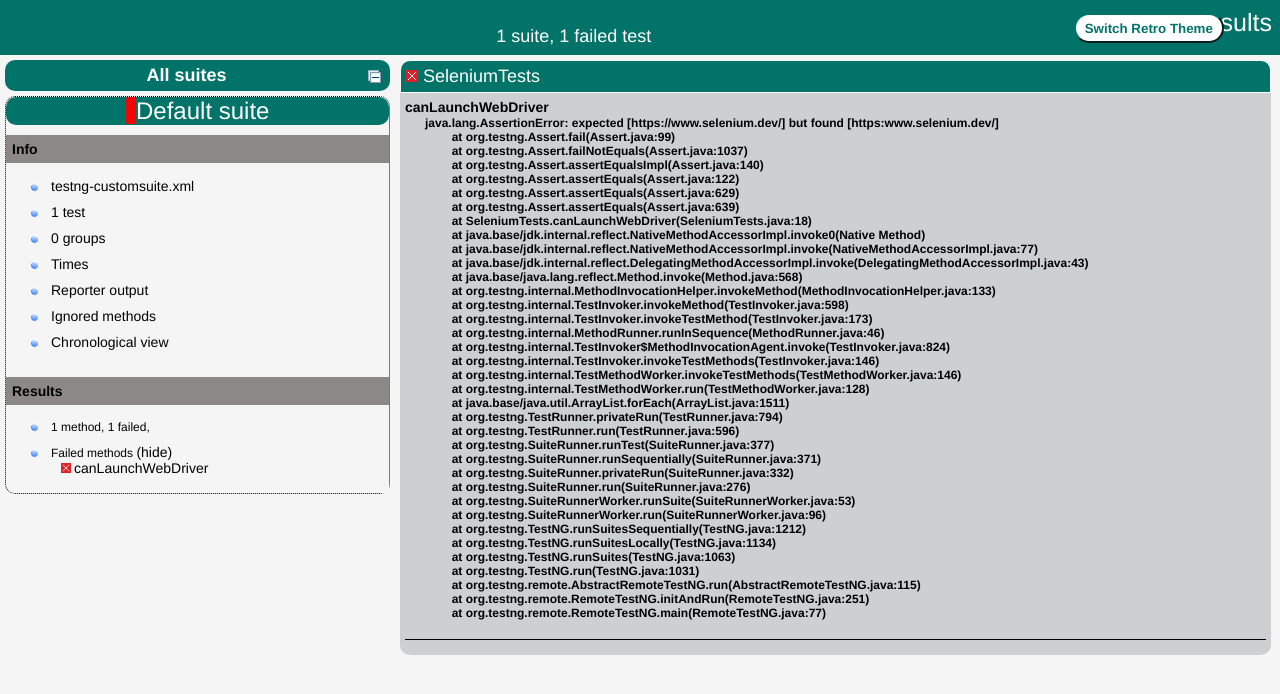
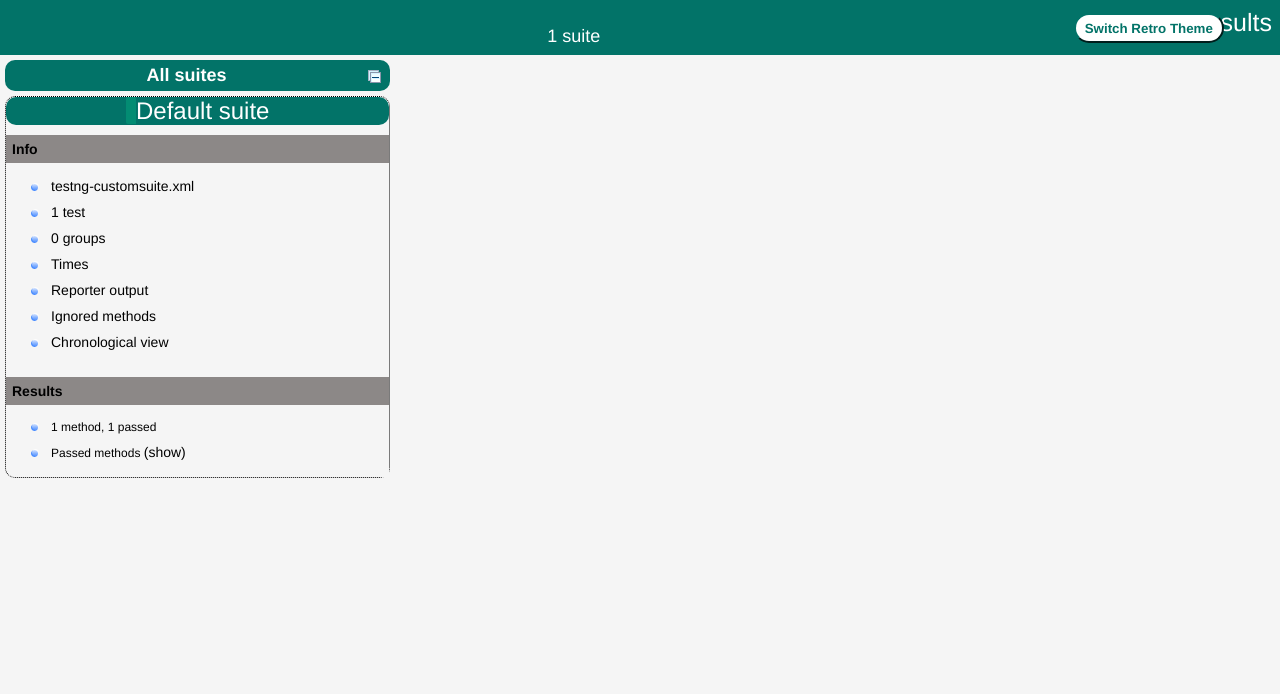
Before and after one commit to talnutt/Quintrix_Training, a plain HTML site: page automation.testing/test-output/index.html in a window 1280 px wide. Drawn offline with Linux system fonts and the light colour scheme; a script that the page names is missing.

Commit message:
update web driver

```diff
--- a/automation.testing/test-output/index.html
+++ b/automation.testing/test-output/index.html
@@ -26,7 +26,7 @@
       <span class="top-banner-title-font">Test results</span>
       <button id="button" class="button">Switch Retro Theme</button> <!-- button -->
       <br/>
-      <span class="top-banner-font-1">1 suite, 1 failed test</span>
+      <span class="top-banner-font-1">1 suite</span>
     </div> <!-- top-banner-root -->
     <div class="navigator-root">
       <div class="navigator-suite-header">
@@ -40,7 +40,7 @@
         <div class="rounded-window">
           <div class="suite-header light-rounded-window-top">
             <a href="#" panel-name="suite-Default_suite" class="navigator-link">
-              <span class="suite-name border-failed">Default suite</span>
+              <span class="suite-name border-passed">Default suite</span>
             </a> <!-- navigator-link -->
           </div> <!-- suite-header light-rounded-window-top -->
           <div class="navigator-suite-content">
@@ -93,21 +93,21 @@
               <div class="suite-section-content">
                 <ul>
                   <li>
-                    <span class="method-stats">1 method, 1 failed,   </span>
+                    <span class="method-stats">1 method,   1 passed</span>
                   </li>
                   <li>
-                    <span class="method-list-title failed">Failed methods</span>
-                    <span class="show-or-hide-methods failed">
-                      <a href="#" panel-name="suite-Default_suite" class="hide-methods failed suite-Default_suite"> (hide)</a> <!-- hide-methods failed suite-Default_suite -->
-                      <a href="#" panel-name="suite-Default_suite" class="show-methods failed suite-Default_suite"> (show)</a> <!-- show-methods failed suite-Default_suite -->
+                    <span class="method-list-title passed">Passed methods</span>
+                    <span class="show-or-hide-methods passed">
+                      <a href="#" panel-name="suite-Default_suite" class="hide-methods passed suite-Default_suite"> (hide)</a> <!-- hide-methods passed suite-Default_suite -->
+                      <a href="#" panel-name="suite-Default_suite" class="show-methods passed suite-Default_suite"> (show)</a> <!-- show-methods passed suite-Default_suite -->
                     </span>
-                    <div class="method-list-content failed suite-Default_suite">
+                    <div class="method-list-content passed suite-Default_suite">
                       <span>
-                        <img src="failed.png" width="3%"/>
+                        <img src="passed.png" width="3%"/>
                         <a href="#" panel-name="suite-Default_suite" title="SeleniumTests" class="method navigator-link" hash-for-method="canLaunchWebDriver">canLaunchWebDriver</a> <!-- method navigator-link -->
                       </span>
                       <br/>
-                    </div> <!-- method-list-content failed suite-Default_suite -->
+                    </div> <!-- method-list-content passed suite-Default_suite -->
                   </li>
                 </ul>
               </div> <!-- suite-section-content -->
@@ -119,9 +119,9 @@
     <div class="wrapper">
       <div class="main-panel-root">
         <div panel-name="suite-Default_suite" class="panel Default_suite">
-          <div class="suite-Default_suite-class-failed">
+          <div class="suite-Default_suite-class-passed">
             <div class="main-panel-header rounded-window-top">
-              <img src="failed.png"/>
+              <img src="passed.png"/>
               <span class="class-name">SeleniumTests</span>
             </div> <!-- main-panel-header rounded-window-top -->
             <div class="main-panel-content rounded-window-bottom">
@@ -130,52 +130,14 @@
                   <a name="canLaunchWebDriver">
                   </a> <!-- canLaunchWebDriver -->
                   <span class="method-name">canLaunchWebDriver</span>
-                  <div class="stack-trace">java.lang.AssertionError: expected [https://www.selenium.dev/] but found [https:www.selenium.dev/]
-	at org.testng.Assert.fail(Assert.java:99)
-	at org.testng.Assert.failNotEquals(Assert.java:1037)
-	at org.testng.Assert.assertEqualsImpl(Assert.java:140)
-	at org.testng.Assert.assertEquals(Assert.java:122)
-	at org.testng.Assert.assertEquals(Assert.java:629)
-	at org.testng.Assert.assertEquals(Assert.java:639)
-	at SeleniumTests.canLaunchWebDriver(SeleniumTests.java:18)
-	at java.base/jdk.internal.reflect.NativeMethodAccessorImpl.invoke0(Native Method)
-	at java.base/jdk.internal.reflect.NativeMethodAccessorImpl.invoke(NativeMethodAccessorImpl.java:77)
-	at java.base/jdk.internal.reflect.DelegatingMethodAccessorImpl.invoke(DelegatingMethodAccessorImpl.java:43)
-	at java.base/java.lang.reflect.Method.invoke(Method.java:568)
-	at org.testng.internal.MethodInvocationHelper.invokeMethod(MethodInvocationHelper.java:133)
-	at org.testng.internal.TestInvoker.invokeMethod(TestInvoker.java:598)
-	at org.testng.internal.TestInvoker.invokeTestMethod(TestInvoker.java:173)
-	at org.testng.internal.MethodRunner.runInSequence(MethodRunner.java:46)
-	at org.testng.internal.TestInvoker$MethodInvocationAgent.invoke(TestInvoker.java:824)
-	at org.testng.internal.TestInvoker.invokeTestMethods(TestInvoker.java:146)
-	at org.testng.internal.TestMethodWorker.invokeTestMethods(TestMethodWorker.java:146)
-	at org.testng.internal.TestMethodWorker.run(TestMethodWorker.java:128)
-	at java.base/java.util.ArrayList.forEach(ArrayList.java:1511)
-	at org.testng.TestRunner.privateRun(TestRunner.java:794)
-	at org.testng.TestRunner.run(TestRunner.java:596)
-	at org.testng.SuiteRunner.runTest(SuiteRunner.java:377)
-	at org.testng.SuiteRunner.runSequentially(SuiteRunner.java:371)
-	at org.testng.SuiteRunner.privateRun(SuiteRunner.java:332)
-	at org.testng.SuiteRunner.run(SuiteRunner.java:276)
-	at org.testng.SuiteRunnerWorker.runSuite(SuiteRunnerWorker.java:53)
-	at org.testng.SuiteRunnerWorker.run(SuiteRunnerWorker.java:96)
-	at org.testng.TestNG.runSuitesSequentially(TestNG.java:1212)
-	at org.testng.TestNG.runSuitesLocally(TestNG.java:1134)
-	at org.testng.TestNG.runSuites(TestNG.java:1063)
-	at org.testng.TestNG.run(TestNG.java:1031)
-	at org.testng.remote.AbstractRemoteTestNG.run(AbstractRemoteTestNG.java:115)
-	at org.testng.remote.RemoteTestNG.initAndRun(RemoteTestNG.java:251)
-	at org.testng.remote.RemoteTestNG.main(RemoteTestNG.java:77)
-
-</div> <!-- stack-trace -->
                 </div> <!-- method-content -->
               </div> <!-- method -->
             </div> <!-- main-panel-content rounded-window-bottom -->
-          </div> <!-- suite-Default_suite-class-failed -->
+          </div> <!-- suite-Default_suite-class-passed -->
         </div> <!-- panel Default_suite -->
         <div panel-name="test-xml-Default_suite" class="panel">
           <div class="main-panel-header rounded-window-top">
-            <span class="header-content">/private/var/folders/zh/_zwhk_fj78b_45r28_9z1yzm0000gn/T/testng-eclipse-1589581206/testng-customsuite.xml</span>
+            <span class="header-content">/private/var/folders/zh/_zwhk_fj78b_45r28_9z1yzm0000gn/T/testng-eclipse-1974526555/testng-customsuite.xml</span>
           </div> <!-- main-panel-header rounded-window-top -->
           <div class="main-panel-content rounded-window-bottom">
             <pre>
@@ -228,12 +190,12 @@ data.addRows(1);
 data.setCell(0, 0, 0)
 data.setCell(0, 1, 'canLaunchWebDriver')
 data.setCell(0, 2, 'SeleniumTests')
-data.setCell(0, 3, 2607);
+data.setCell(0, 3, 4130);
 window.suiteTableData['Default_suite']= { tableData: data, tableDiv: 'times-div-Default_suite'}
 return data;
 }
               </script>
-              <span class="suite-total-time">Total running time: 2 seconds</span>
+              <span class="suite-total-time">Total running time: 4 seconds</span>
               <div id="times-div-Default_suite">
               </div> <!-- times-div-Default_suite -->
             </div> <!-- times-div -->
@@ -261,8 +223,6 @@ return data;
             <div class="chronological-class">
               <div class="chronological-class-name">SeleniumTests</div> <!-- chronological-class-name -->
               <div class="test-method">
-                <img src="failed.png">
-                </img>
                 <span class="method-name">canLaunchWebDriver</span>
                 <span class="method-start">0 ms</span>
               </div> <!-- test-method -->
```
Also changed, not shown: automation.testing/test-output/Default suite/Default test.html (deleted, +0 -157 lines), automation.testing/test-output/Default suite/Default test.xml (deleted, +0 -45 lines), automation.testing/test-output/emailable-report.html (deleted, +0 -54 lines), automation.testing/test-output/junitreports/TEST-SeleniumTests.xml (deleted, +0 -46 lines), automation.testing/test-output/old/Default suite/methods-alphabetical.html (+1 -1 lines), automation.testing/test-output/old/Default suite/methods.html (+1 -1 lines), automation.testing/test-output/old/Default suite/toc.html (+2 -2 lines), automation.testing/test-output/old/index.html (+3 -3 lines), automation.testing/test-output/testng-results.xml (+4 -48 lines), 1 other file.
